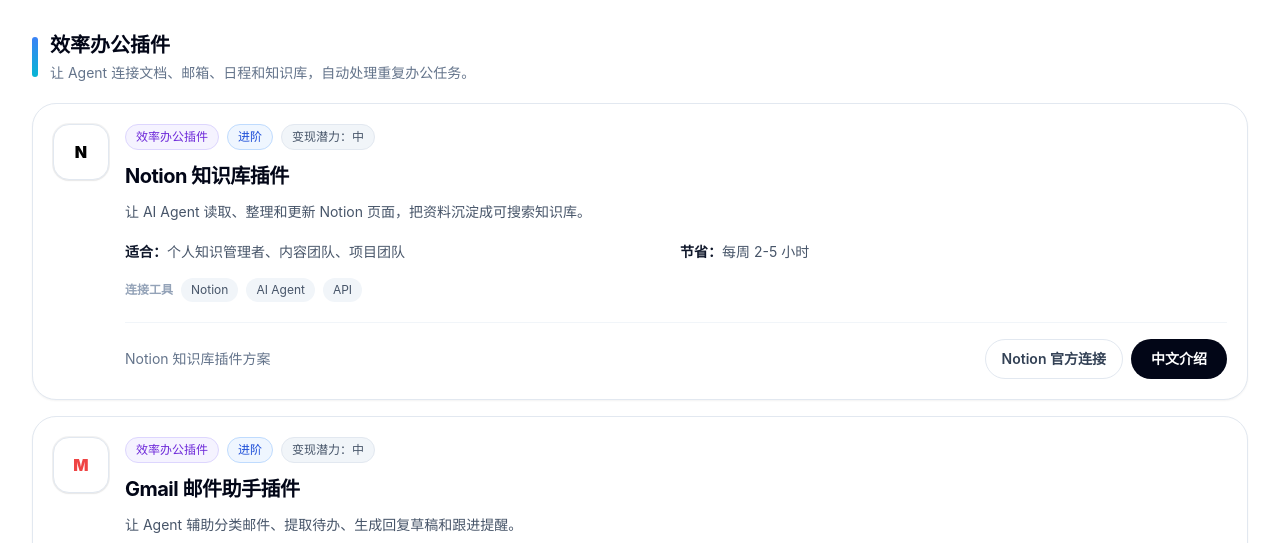
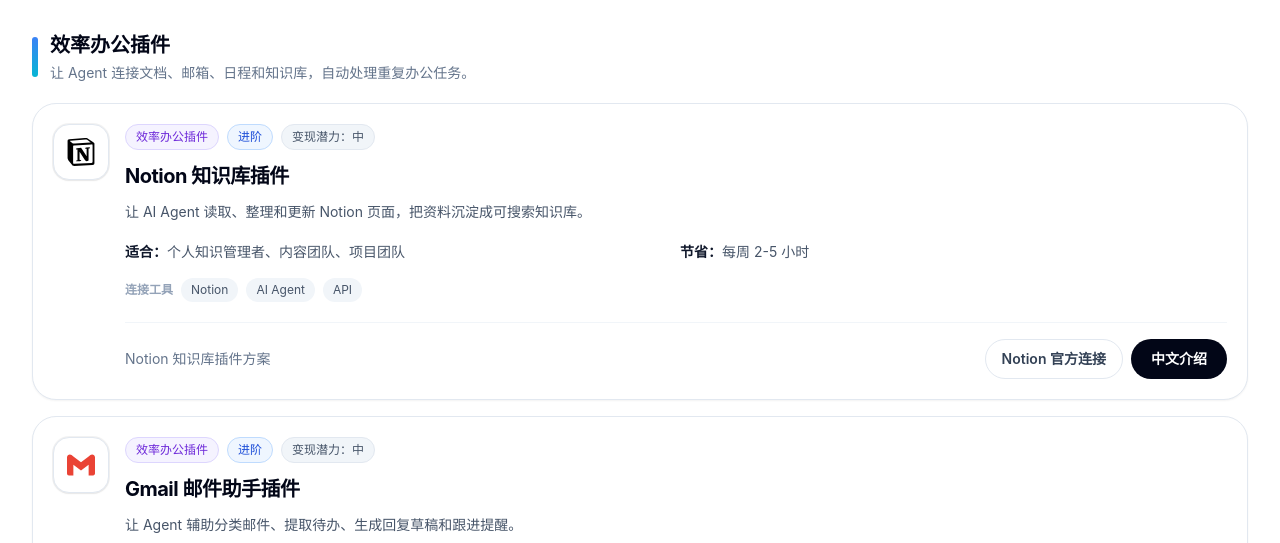
Before and after one commit to chanfaishingandychan-rgb/agentzhan, a Next.js app: page /skills in a window 1280 px wide. Shown: the part 1440-1983 px from the top of the page. Built offline with nearby package versions, Linux system fonts and the light colour scheme; no server answers.

Commit message:
Use brand icons for plugins

```diff
--- a/components/plugin-icon.tsx
+++ b/components/plugin-icon.tsx
@@ -1,31 +1,56 @@
+import {
+  siGithub,
+  siGmail,
+  siGoogleforms,
+  siNotion,
+  siPostgresql,
+  siSupabase,
+  siVercel,
+} from "simple-icons";
+
 import { cn } from "@/lib/utils";
 
-const iconMap: Record<string, { label: string; bg: string; fg: string; mark: string }> = {
-  "notion-agent-plugin": { label: "Notion", bg: "bg-white", fg: "text-black", mark: "N" },
-  "gmail-agent-plugin": { label: "Gmail", bg: "bg-white", fg: "text-red-500", mark: "M" },
-  "github-agent-plugin": { label: "GitHub", bg: "bg-slate-950", fg: "text-white", mark: "GH" },
-  "vercel-deploy-plugin": { label: "Vercel", bg: "bg-black", fg: "text-white", mark: "▲" },
-  "supabase-database-plugin": { label: "Supabase", bg: "bg-emerald-500", fg: "text-white", mark: "S" },
-  "lead-capture-plugin": { label: "Leads", bg: "bg-violet-600", fg: "text-white", mark: "L" },
-  "seo-content-plugin": { label: "SEO", bg: "bg-blue-600", fg: "text-white", mark: "SEO" },
-  "customer-service-plugin": { label: "Service", bg: "bg-amber-500", fg: "text-white", mark: "CS" },
+type BrandIcon = {
+  label: string;
+  path?: string;
+  hex?: string;
+  fallback: string;
+  bg?: string;
+};
+
+const iconMap: Record<string, BrandIcon> = {
+  "notion-agent-plugin": { label: siNotion.title, path: siNotion.path, hex: siNotion.hex, fallback: "N", bg: "bg-white" },
+  "gmail-agent-plugin": { label: siGmail.title, path: siGmail.path, hex: siGmail.hex, fallback: "M", bg: "bg-white" },
+  "github-agent-plugin": { label: siGithub.title, path: siGithub.path, hex: siGithub.hex, fallback: "GH", bg: "bg-white" },
+  "vercel-deploy-plugin": { label: siVercel.title, path: siVercel.path, hex: siVercel.hex, fallback: "▲", bg: "bg-white" },
+  "supabase-database-plugin": { label: siSupabase.title, path: siSupabase.path, hex: siSupabase.hex, fallback: "S", bg: "bg-white" },
+  "lead-capture-plugin": { label: "Google Forms", path: siGoogleforms.path, hex: siGoogleforms.hex, fallback: "F", bg: "bg-white" },
+  "seo-content-plugin": { label: "PostgreSQL", path: siPostgresql.path, hex: siPostgresql.hex, fallback: "SEO", bg: "bg-white" },
+  "customer-service-plugin": { label: "AI Customer Service", fallback: "CS", bg: "bg-white" },
 };
 
 export function PluginIcon({ slug, className }: { slug: string; className?: string }) {
-  const icon = iconMap[slug] ?? { label: "Plugin", bg: "bg-slate-900", fg: "text-white", mark: "P" };
+  const icon = iconMap[slug] ?? { label: "Plugin", fallback: "P", bg: "bg-white", hex: "4f46e5" };
 
   return (
     <div
       aria-label={icon.label}
       className={cn(
-        "flex h-14 w-14 shrink-0 items-center justify-center rounded-2xl border border-slate-200 text-base font-black shadow-sm ring-1 ring-black/5",
+        "flex h-14 w-14 shrink-0 items-center justify-center rounded-2xl border border-slate-200 shadow-sm ring-1 ring-black/5",
         icon.bg,
-        icon.fg,
         className,
       )}
       title={icon.label}
     >
-      <span className={cn(icon.mark.length > 1 && "text-xs tracking-tight")}>{icon.mark}</span>
+      {icon.path ? (
+        <svg className="h-7 w-7" viewBox="0 0 24 24" role="img" aria-hidden="true">
+          <path d={icon.path} fill={`#${icon.hex ?? "111827"}`} />
+        </svg>
+      ) : (
+        <span className={cn("text-sm font-black text-slate-900", icon.fallback.length > 2 && "text-xs tracking-tight")}>
+          {icon.fallback}
+        </span>
+      )}
     </div>
   );
 }
--- a/package.json
+++ b/package.json
@@ -35,7 +35,8 @@
     "next": "^16.2.9",
     "openai": "^6.49.0",
     "react": "^19.2.7",
-    "react-dom": "^19.2.7"
+    "react-dom": "^19.2.7",
+    "simple-icons": "^16.27.0"
   },
   "devDependencies": {
     "@types/node": "^26.0.0",
```
Also changed, not shown: 1 other file (tests, documents, lock files or other folders).
